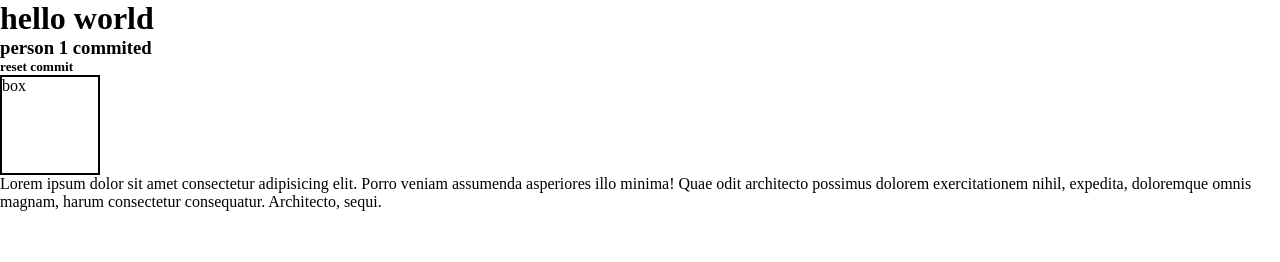
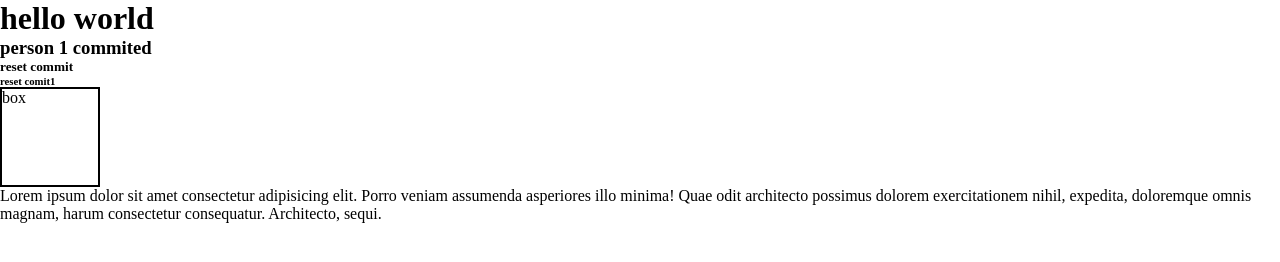
Before and after one commit to mukeshyadav024/learning-git-github, a plain HTML site: page index.html in a window 1280 px wide. Drawn offline with Linux system fonts and the light colour scheme.

Commit message:
revert commit 222

```diff
--- a/index.html
+++ b/index.html
@@ -10,6 +10,7 @@
     <h1>hello world</h1>
 <h3>person 1 commited </h3>
 <h5>reset commit </h5>
+<h6>reset comit1</h6>
 
 <div>
     box
```
